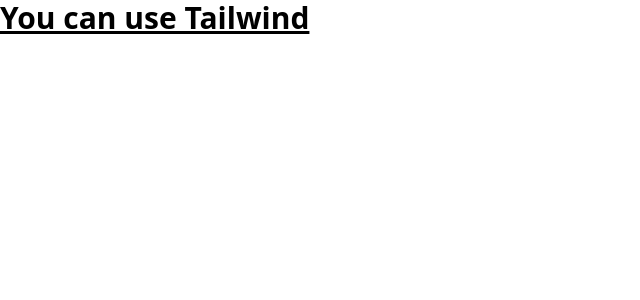
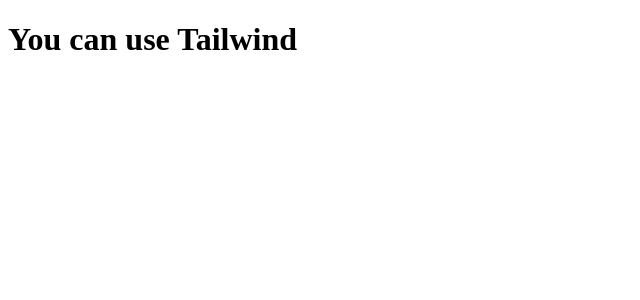
Before and after one commit to xhiroga/histomap, a Next.js app: page / in a window 1280 px wide. Shown: the top 300 px of the page, without its empty margins (0-640 px from the left). Built offline with nearby package versions, Linux system fonts and the light colour scheme.

Commit message:
chore: no tailwind css

```diff
--- a/components/MapComponent.tsx
+++ b/components/MapComponent.tsx
@@ -11,16 +11,21 @@
 }
 
 const pointToLayer = (feature, latlng) => {
+  const dotSize = 0.5;
+  const fukidashiWidth = 9;
+  const fukidashiPadding = 0.5;
+
   const customIcon = new L.DivIcon({
+    // TODO: Tailwind CSSを削除したことで、リセットCSSがなくテキストに余分なmargin-topが設定されている。
     html: `
-      <div class="bg-[#FF9900] rounded-full w-2 h-2" style="margin-left: -0.25rem"></div>
-      <div style="display: flex; flex-direction: column; width: fit-content; margin-left: -4.5rem;">
-        <div style="align-self:center; margin-top: -12px; border: 12px solid transparent; border-bottom: 10px solid #fff;"></div>
-        <div class="bg-white rounded-lg p-2 shadow-lg w-36">
-          <h2 class="font-bold text-base mb-1 truncate">${feature.properties.name}</h2>
-          <p class="text-sm mb-1 truncate">${feature.properties.edtf}</p>
-        </div>
+    <div style="background-color: #FF9900; border-radius: 50%; width: ${dotSize}rem; height: ${dotSize}rem;"></div>
+    <div style="align-items:center; display: flex; flex-direction: column; width: fit-content; margin-left: ${-(fukidashiWidth + fukidashiPadding) / 2}rem;">
+      <div style="margin-top: -12px; border: 12px solid transparent; border-bottom: 10px solid #fff;"></div>
+      <div style="background-color: white; border-radius: 0.5rem; padding: ${fukidashiPadding}rem; box-shadow: 0 1px 3px 0 rgba(0, 0, 0, 0.1), 0 1px 2px 0 rgba(0, 0, 0, 0.06); width: ${fukidashiWidth}rem;">
+        <h2 style="font-weight: bold; font-size: 1rem; margin-bottom: 0.25rem; white-space: nowrap; overflow: hidden; text-overflow: ellipsis;">${feature.properties.name}</h2>
+        <p style="font-size: 0.875rem; margin-bottom: 0.25rem; white-space: nowrap; overflow: hidden; text-overflow: ellipsis;">${feature.properties.edtf}</p>
       </div>
+    </div>
     `,
     className: '',  // 指定しないとデフォルトの `leaflet-div-icon` が指定され、"background: #fff; border: 1px solid #666;" が適用される
   })
--- a/package.json
+++ b/package.json
@@ -23,10 +23,7 @@
     "@types/react": "^17.0.2",
     "@types/react-dom": "^17.0.1",
     "@types/react-modal": "^3.16.0",
-    "autoprefixer": "^10.4.14",
-    "postcss": "^8.4.24",
     "prisma": "^4.16.1",
-    "tailwindcss": "^3.3.2",
     "typescript": "^4.8.3"
   }
 }
--- a/pages/_app.tsx
+++ b/pages/_app.tsx
@@ -1,4 +1,3 @@
-import '../styles/globals.css'
 import '../styles/leaflet.css';
 
 import type { AppProps } from 'next/app';
--- a/pages/index.tsx
+++ b/pages/index.tsx
@@ -1,6 +1,6 @@
 const Home = () => {
   return (
-    <h1 className="text-3xl font-bold underline">
+    <h1>
       You can use Tailwind
     </h1>
   );
--- a/pages/maps/[mapId].tsx
+++ b/pages/maps/[mapId].tsx
@@ -126,7 +126,6 @@
         {activeFeature && <EditorComponent activeFeature={activeFeature} setActiveFeature={setActiveFeature} updateFeature={updateFeature} deleteFeature={deleteFeature} />}
       </Modal>
       <textarea
-        className='text-base'
         value={text}
         onChange={handleTextChange}
         onKeyDown={handleKeyDown}
--- a/postcss.config.js
+++ /dev/null
@@ -1,6 +0,0 @@
-module.exports = {
-  plugins: {
-    tailwindcss: {},
-    autoprefixer: {},
-  },
-}
--- a/styles/globals.css
+++ /dev/null
@@ -1,3 +0,0 @@
-@tailwind base;
-@tailwind components;
-@tailwind utilities;
--- a/tailwind.config.js
+++ /dev/null
@@ -1,15 +0,0 @@
-/** @type {import('tailwindcss').Config} */
-module.exports = {
-  content: [
-    './app/**/*.{js,ts,jsx,tsx,mdx}', // Note the addition of the `app` directory.
-    './pages/**/*.{js,ts,jsx,tsx,mdx}',
-    './components/**/*.{js,ts,jsx,tsx,mdx}',
-
-    // Or if using `src` directory:
-    './src/**/*.{js,ts,jsx,tsx,mdx}',
-  ],
-  theme: {
-    extend: {},
-  },
-  plugins: [],
-}
```
Also changed, not shown: 1 other file (tests, documents, lock files or other folders).
